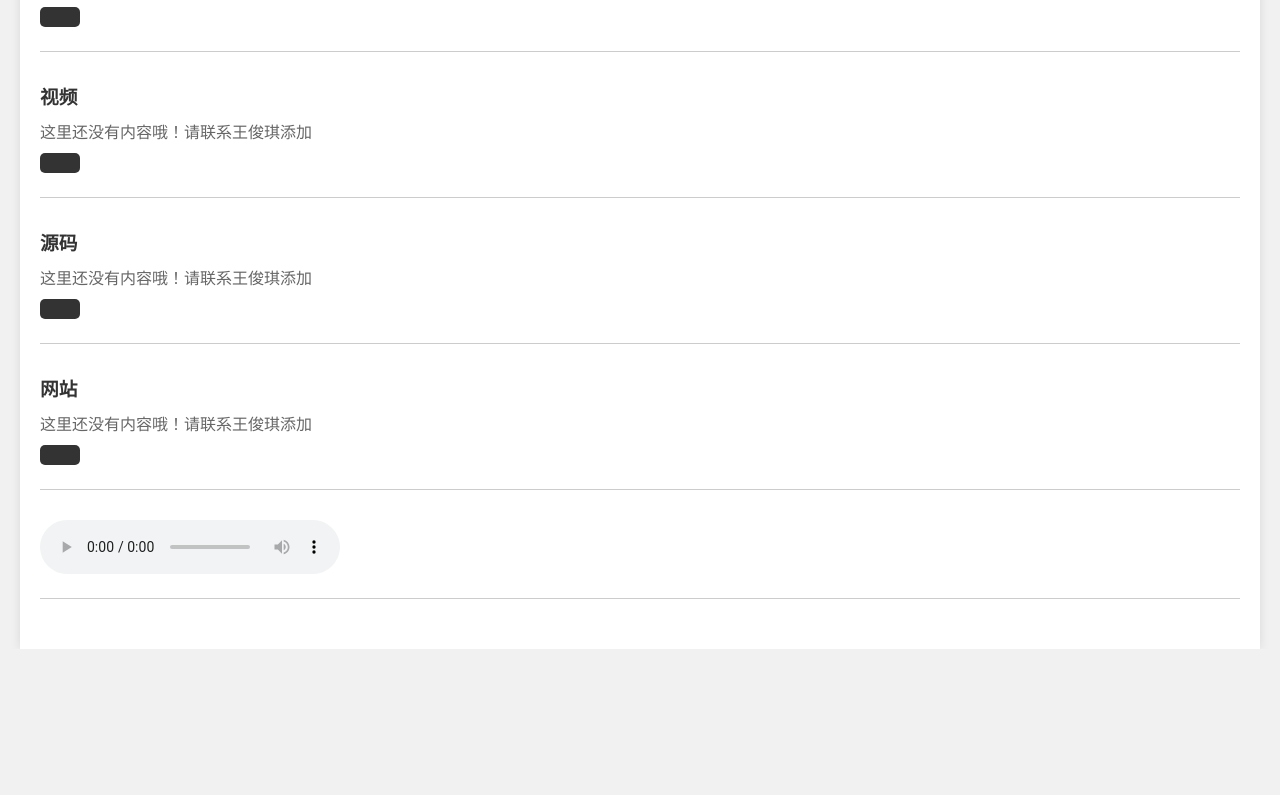
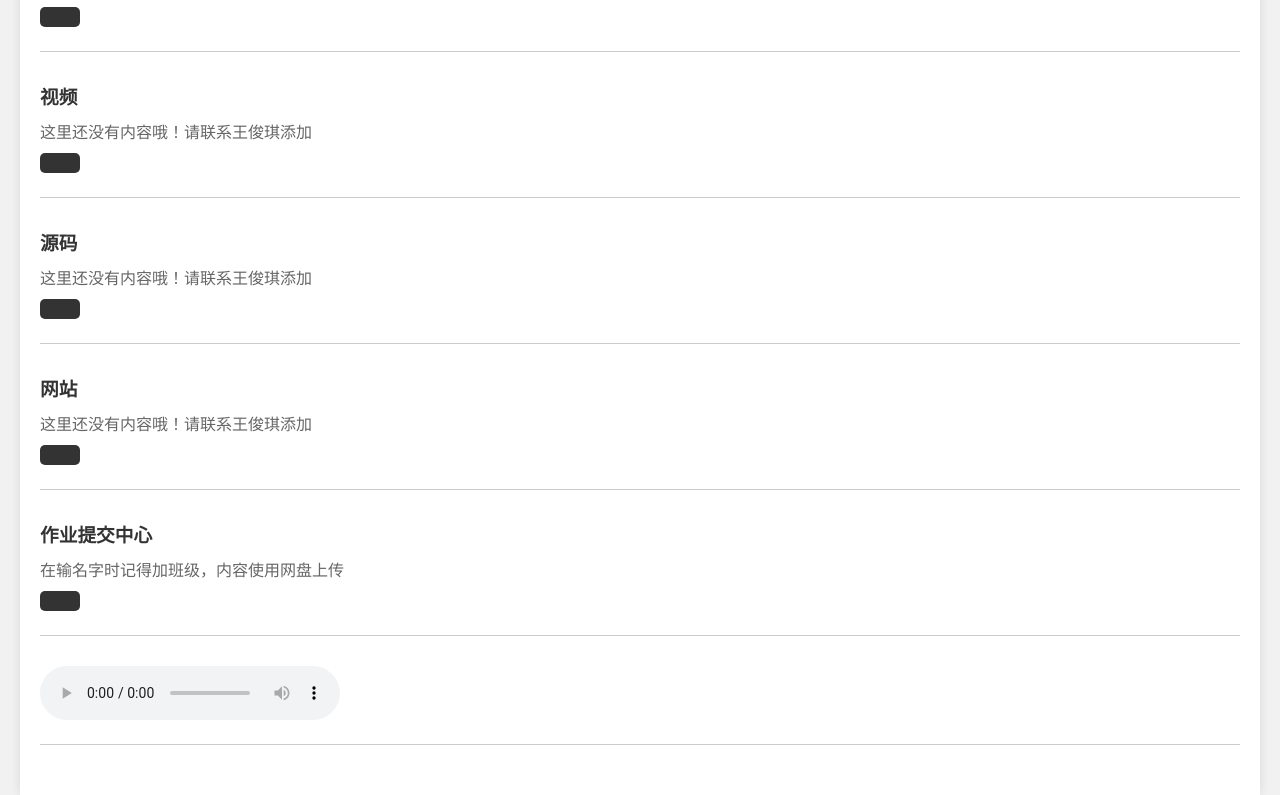
Before and after one commit to wangjunqi67/wangjunqi67.github.io, a plain HTML site: page index.html in a window 1280 px wide. Shown: the part 376-1171 px from the top of the page. Before the commit the page ends 1025 px from the top, so only its background shows below. Drawn offline with Linux system fonts and the light colour scheme.

Commit message:
Update index.html

```diff
--- a/index.html
+++ b/index.html
@@ -180,6 +180,11 @@
                 <p>这里还没有内容哦！请联系王俊琪添加</p>
                 <a class="cool-button" href="wangzhan.html" target="_blank" onclick="showPopup()"></a>
             </li>
+		<li>
+                <h3>作业提交中心</h3>
+                <p>在输名字时记得加班级，内容使用网盘上传</p>
+                <a class="cool-button" href="luntan.html" target="_blank" onclick="showPopup()"></a>
+            </li>
             <li>
 
 	<!-- 音乐播放器 -->
```
